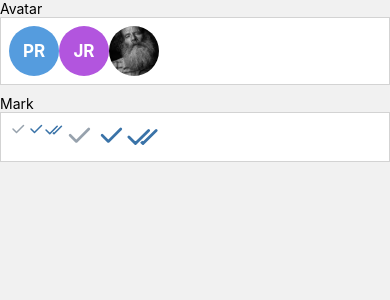
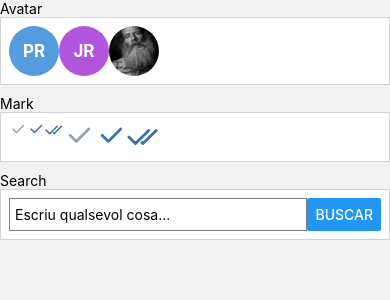
Before and after one commit to victoriamorera14/movie-talk, a React Native app: screen / in a window 390 px wide. Shown: the top 300 px of the page. Built offline with nearby package versions, Linux system fonts and the light colour scheme.

Commit message:
SearchBar
meme

```diff
--- a/App.js
+++ b/App.js
@@ -2,6 +2,7 @@ import Constants from "expo-constants";
 import { StyleSheet, View, Text } from "react-native";
 import Avatar from "./components/Avatar";
 import Mark from "./components/Mark";
+import SearchBox from "./components/SearchBar";
 
 function ShowComponent({ name, children }) {
   return (
@@ -28,6 +29,11 @@ export default function App() {
         <Mark unread={false} size={32} />
         <Mark double={true} size={32} />
       </ShowComponent>
+      <ShowComponent name="Search">
+        <SearchBox>
+
+        </SearchBox>
+      </ShowComponent>
     </View>
   );
 }
--- /dev/null
+++ b/components/SearchBar.js
@@ -0,0 +1,38 @@
+import { useState } from "react";
+import { Button, Keyboard, StyleSheet, TextInput, View } from "react-native";
+export default function SearchBox({ searchMovies }) {
+
+  const [searchString, setSearchString] = useState("");
+
+  const handleSearch = () => {
+    console.log('searchstring:', searchString)
+    searchMovies(searchString);
+    Keyboard.dismiss();
+  }
+
+  return (
+    <View style={styles.searchWrapper}>
+      <TextInput
+        style={styles.searchInput}
+        placeholder="Escriu qualsevol cosa..."
+        onChangeText={(text) => setSearchString(text)}
+      />
+      <Button title="Buscar" onPress={handleSearch} />
+    </View>
+  );
+}
+
+const styles = StyleSheet.create({
+  searchWrapper: {
+    flexDirection: "row",
+    width: "100%",
+  },
+  searchInput: {
+    backgroundColor: 'white',
+    borderWidth: 1,
+    borderColor: "grey",
+    padding: 5,
+    flex: 1,
+
+  },
+});
```
